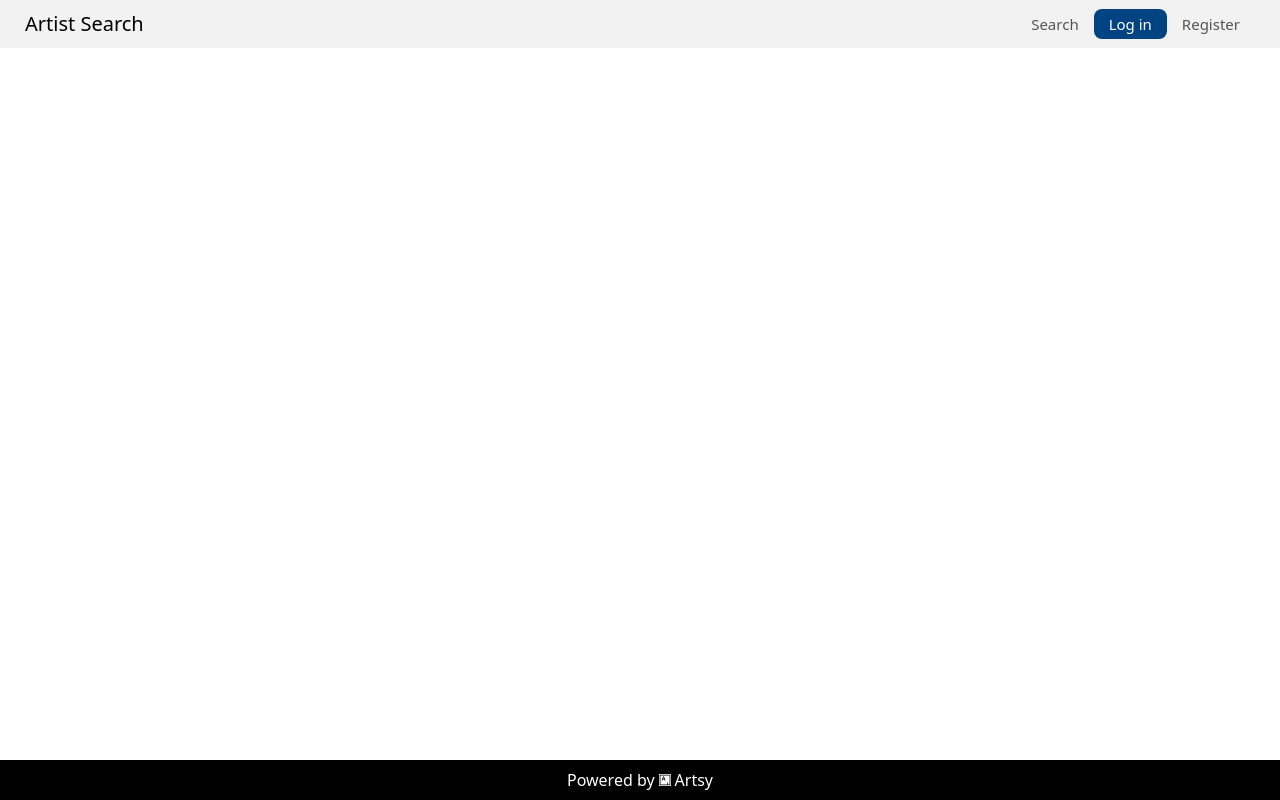
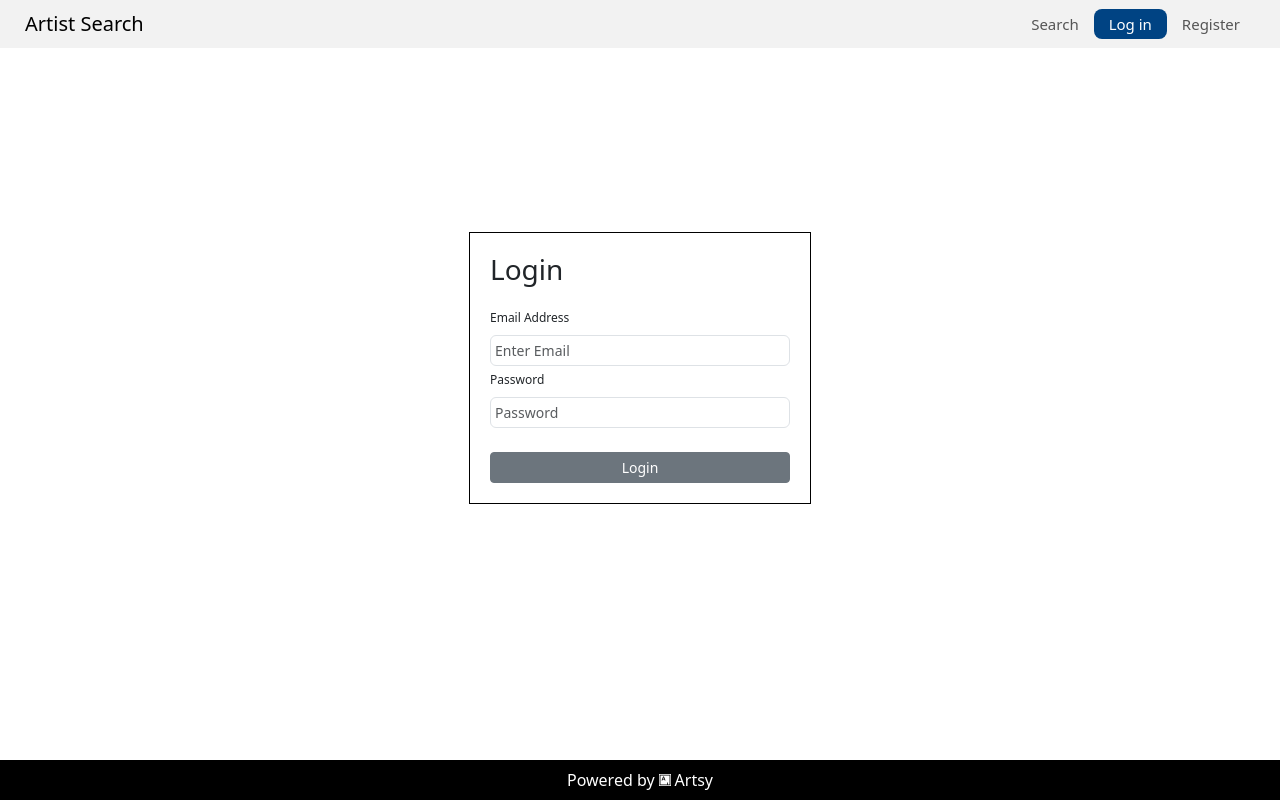
Before and after one commit to jassu75/Artsy-API-with-users, a React (Vite) app: page / in a window 1280 px wide. Both pictures are taken after a click on the button "Log in". Built offline with nearby package versions, Linux system fonts and the light colour scheme.

Commit message:
UI for unauthorised controls

```diff
--- a/package.json
+++ b/package.json
@@ -11,6 +11,7 @@
   },
   "dependencies": {
     "bootstrap": "^5.3.3",
+    "express": "^4.21.2",
     "react": "^19.0.0",
     "react-bootstrap": "^2.10.9",
     "react-dom": "^19.0.0"
--- a/src/Homepage/Homepage.tsx
+++ b/src/Homepage/Homepage.tsx
@@ -2,9 +2,21 @@ import styles from "./homepage.module.css";
 import Nav from "react-bootstrap/Nav";
 import Navbar from "react-bootstrap/Navbar";
 import { useState } from "react";
+import Register from "../UnauthorisedControls/Register";
+import Login from "../UnauthorisedControls/Login";
+import Search from "../UnauthorisedControls/Search";
+import {
+  unAuthorizedControlComponent,
+  unAuthorizedControlKey,
+} from "../UnauthorisedControls/unauthorizedControl.types";
 
 const Homepage = () => {
-  const [view, setView] = useState("search");
+  const [view, setView] = useState<unAuthorizedControlKey>("search");
+  const viewComponent: unAuthorizedControlComponent = {
+    register: <Register />,
+    login: <Login />,
+    search: <Search />,
+  };
 
   return (
     <div>
@@ -40,6 +52,7 @@ const Homepage = () => {
           </Nav>
         </Navbar.Collapse>
       </Navbar>
+      {viewComponent[view]}
     </div>
   );
 };
--- /dev/null
+++ b/src/UnauthorisedControls/Login.tsx
@@ -0,0 +1,64 @@
+import React, { useState } from "react";
+import Form from "react-bootstrap/Form";
+import Container from "react-bootstrap/Container";
+import styles from "./register.module.css";
+import { Button } from "react-bootstrap";
+
+const Login = () => {
+  const [isValid, setisValid] = useState<boolean>(false);
+
+  const handleSubmit = (event: React.FormEvent<HTMLFormElement>) => {
+    const form = event.currentTarget;
+    if (form.checkValidity() === false) {
+      event.preventDefault();
+      event.stopPropagation();
+    }
+
+    setisValid(true);
+  };
+
+  return (
+    <Container className={styles.form_container}>
+      <Form
+        className={styles.form}
+        noValidate
+        validated={isValid}
+        onSubmit={handleSubmit}
+      >
+        <h3 className={styles.form_heading}>Login</h3>
+        <Form.Group controlId="Email">
+          <Form.Label className={styles.form_label}>Email Address</Form.Label>
+          <Form.Control
+            required
+            type="email"
+            placeholder="Enter Email"
+            pattern="^[a-zA-Z0-9._%+-]+@[a-zA-Z0-9.-]+\.[a-zA-Z]{2,}$"
+            className={styles.form_input_field}
+          />
+          <Form.Control.Feedback type="invalid">
+            Email must be valid
+          </Form.Control.Feedback>
+        </Form.Group>
+        <Form.Group controlId="Password">
+          <Form.Label className={styles.form_label}>Password</Form.Label>
+          <Form.Control
+            required
+            type="password"
+            placeholder="Password"
+            className={styles.form_input_field}
+          />
+          <Form.Control.Feedback type="invalid">
+            Password is required
+          </Form.Control.Feedback>
+        </Form.Group>
+        <div className="d-grid pt-4">
+          <Button variant="secondary" type="submit" size="sm">
+            Login
+          </Button>
+        </div>
+      </Form>
+    </Container>
+  );
+};
+
+export default Login;
--- /dev/null
+++ b/src/UnauthorisedControls/Register.tsx
@@ -0,0 +1,76 @@
+import React, { useState } from "react";
+import Form from "react-bootstrap/Form";
+import Container from "react-bootstrap/Container";
+import styles from "./register.module.css";
+import { Button } from "react-bootstrap";
+
+const Register = () => {
+  const [isValid, setisValid] = useState<boolean>(false);
+
+  const handleSubmit = (event: React.FormEvent<HTMLFormElement>) => {
+    const form = event.currentTarget;
+    if (form.checkValidity() === false) {
+      event.preventDefault();
+      event.stopPropagation();
+    }
+
+    setisValid(true);
+  };
+
+  return (
+    <Container className={styles.form_container}>
+      <Form
+        className={styles.form}
+        noValidate
+        validated={isValid}
+        onSubmit={handleSubmit}
+      >
+        <h3 className={styles.form_heading}>Register</h3>
+        <Form.Group controlId="FullName">
+          <Form.Label className={styles.form_label}>Fullname</Form.Label>
+          <Form.Control
+            required
+            type="text"
+            placeholder="John Doe"
+            className={styles.form_input_field}
+          />
+          <Form.Control.Feedback type="invalid">
+            Fullname is required
+          </Form.Control.Feedback>
+        </Form.Group>
+        <Form.Group controlId="Email">
+          <Form.Label className={styles.form_label}>Email Address</Form.Label>
+          <Form.Control
+            required
+            type="email"
+            placeholder="Enter Email"
+            pattern="^[a-zA-Z0-9._%+-]+@[a-zA-Z0-9.-]+\.[a-zA-Z]{2,}$"
+            className={styles.form_input_field}
+          />
+          <Form.Control.Feedback type="invalid">
+            Email must be valid
+          </Form.Control.Feedback>
+        </Form.Group>
+        <Form.Group controlId="Password">
+          <Form.Label className={styles.form_label}>Password</Form.Label>
+          <Form.Control
+            required
+            type="password"
+            placeholder="Password"
+            className={styles.form_input_field}
+          />
+          <Form.Control.Feedback type="invalid">
+            Password is required
+          </Form.Control.Feedback>
+        </Form.Group>
+        <div className="d-grid pt-4">
+          <Button variant="secondary" type="submit" size="sm">
+            Register
+          </Button>
+        </div>
+      </Form>
+    </Container>
+  );
+};
+
+export default Register;
--- /dev/null
+++ b/src/UnauthorisedControls/Search.tsx
@@ -0,0 +1,27 @@
+import Button from "react-bootstrap/Button";
+import Form from "react-bootstrap/Form";
+import InputGroup from "react-bootstrap/InputGroup";
+import styles from "./search.module.css";
+import { Container } from "react-bootstrap";
+
+const Search = () => {
+  return (
+    <Container className={styles.search_container}>
+      <InputGroup>
+        <Form.Control
+          type="search"
+          placeholder="Please enter an artist name"
+          size="sm"
+        />
+        <Button className={styles.search_button} size="sm">
+          Search
+        </Button>
+        <Button className={styles.clear_button} size="sm">
+          Clear
+        </Button>
+      </InputGroup>
+    </Container>
+  );
+};
+
+export default Search;
--- /dev/null
+++ b/src/UnauthorisedControls/login.module.css
@@ -0,0 +1,25 @@
+.form_label {
+  font-size: 12px;
+}
+
+.form_container {
+  display: flex;
+  align-items: center;
+  justify-content: center;
+  height: 80vh;
+}
+
+.form {
+  border: 1px solid black;
+  padding: 20px;
+}
+
+.form_heading {
+  padding-bottom: 10px;
+}
+
+.form_input_field {
+  width: 300px;
+  padding: 4px;
+  font-size: 14px;
+}
--- /dev/null
+++ b/src/UnauthorisedControls/register.module.css
@@ -0,0 +1,25 @@
+.form_label {
+  font-size: 12px;
+}
+
+.form_container {
+  display: flex;
+  align-items: center;
+  justify-content: center;
+  height: 80vh;
+}
+
+.form {
+  border: 1px solid black;
+  padding: 20px;
+}
+
+.form_heading {
+  padding-bottom: 10px;
+}
+
+.form_input_field {
+  width: 300px;
+  padding: 4px;
+  font-size: 14px;
+}
--- /dev/null
+++ b/src/UnauthorisedControls/search.module.css
@@ -0,0 +1,17 @@
+.search_container {
+  display: flex;
+  flex-direction: column;
+  justify-content: center;
+  align-items: center;
+  padding-top: 30px;
+  width: 80%;
+  max-width: 800px;
+}
+
+.search_button {
+  background-color: #5e81af;
+}
+
+.clear_button {
+  background-color: #4d5259;
+}
```
Also changed, not shown: src/UnauthorisedControls/unauthorizedControl.types.ts (added, +9 -0 lines), server.js (added), 2 other files (tests, documents, lock files or other folders).
